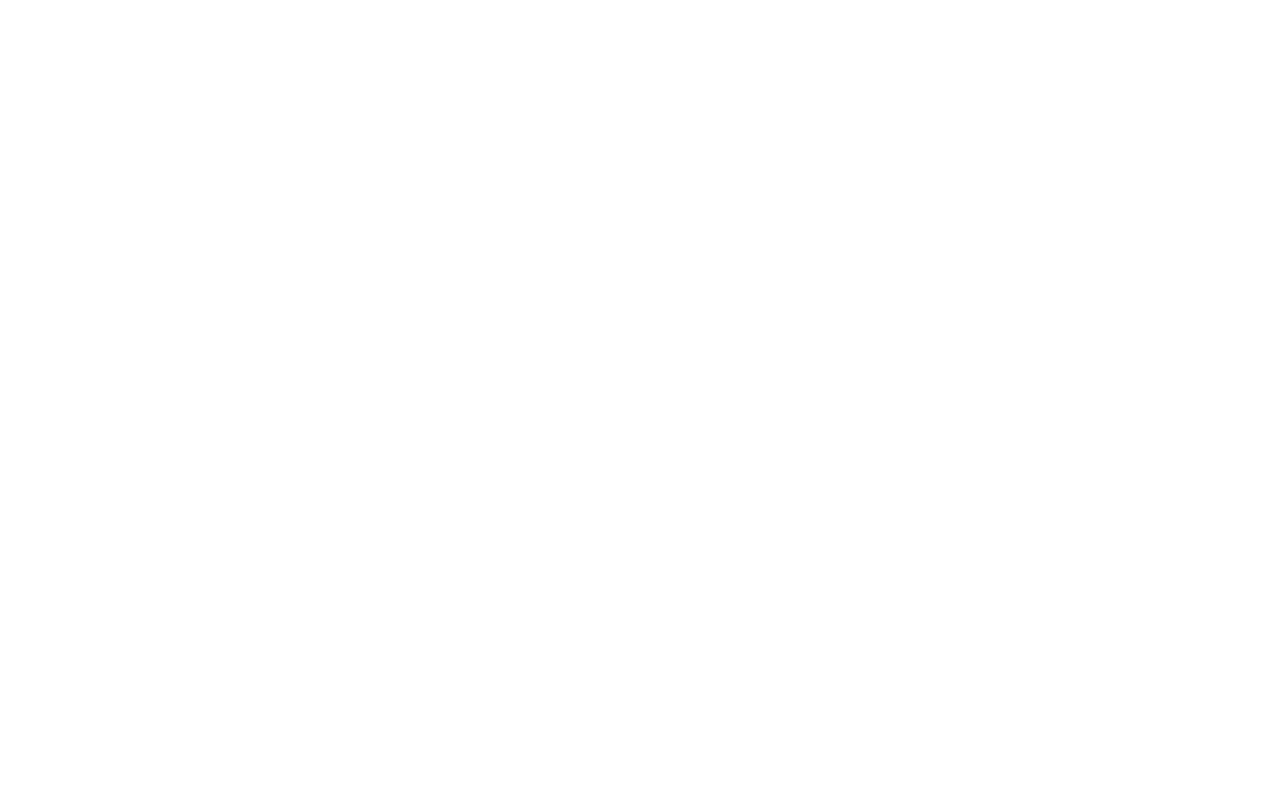
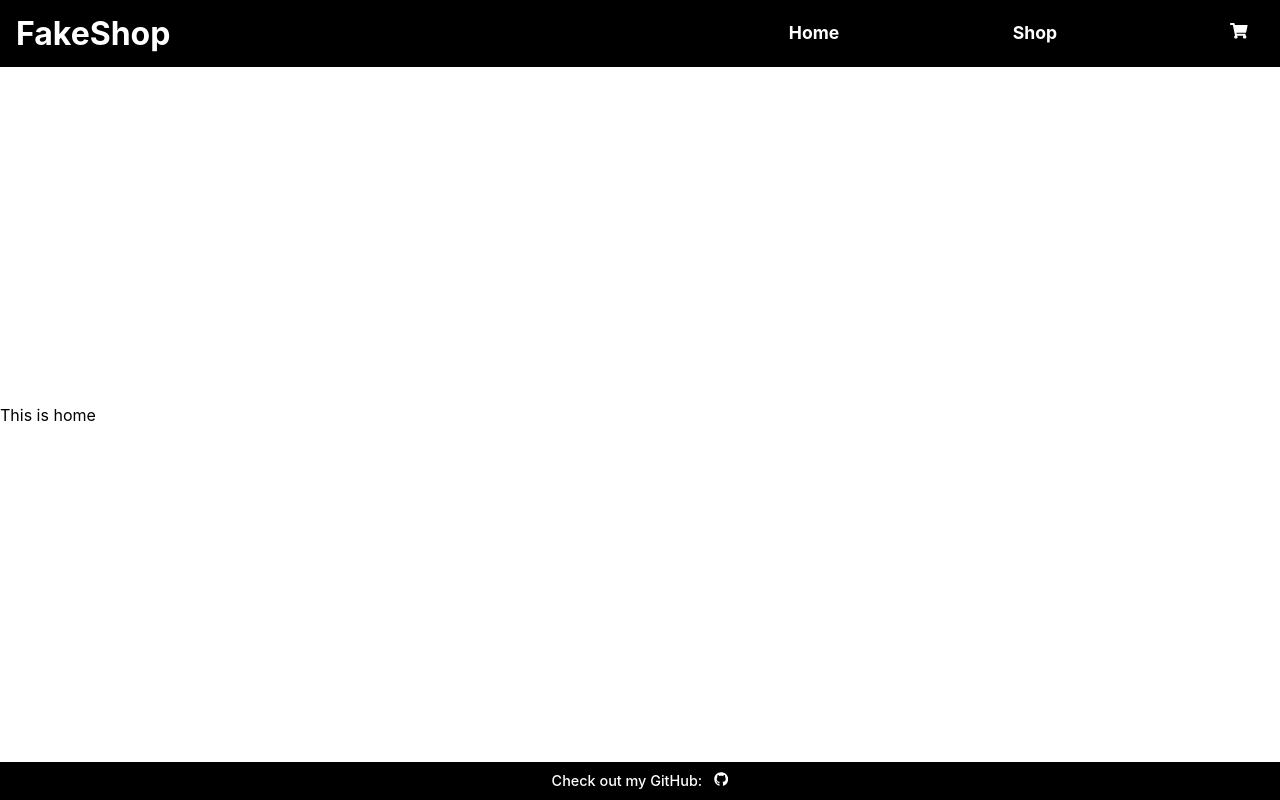
Before and after one commit to Mahyar-98/odin-shoppingCart, a React (Vite) app: page / in a window 1280 px wide. Before the commit this address had no page. Built offline with nearby package versions, Linux system fonts and the light colour scheme.

Commit message:
fixed routing bugs with the error page showing up when no name param was provided. Did some styling for the header and footer

```diff
--- a/src/Router.jsx
+++ b/src/Router.jsx
@@ -5,9 +5,13 @@
 const Router = () => {
   const router = createBrowserRouter([
     {
+      path: '/',
+      element: <AppLayout />,
+      errorElement: <ErrorPage />
+    },
+    {
       path: "/:name",
       element: <AppLayout />,
-      errorElement: <ErrorPage />,
     },
   ]);
 
--- a/src/components/AppLayout.jsx
+++ b/src/components/AppLayout.jsx
@@ -10,9 +10,6 @@
   const { name } = useParams();
   let content;
   switch (name) {
-    case "home":
-      content = <Home />;
-      break;
     case "shop":
       content = <Shop />;
       break;
@@ -29,7 +26,7 @@
   return (
     <div className="layout">
       <header>
-        <h1>Fake Shopping Website</h1>
+        <Link to='/home'><h1>FakeShop</h1></Link>
         <ul>
           <li>
             <Link to="/home">Home</Link>
--- a/src/components/ErrorPage.jsx
+++ b/src/components/ErrorPage.jsx
@@ -1,3 +1,5 @@
-const ErrorPage = () => {};
+const ErrorPage = () => {
+  return <p>Error! wrong url</p>;
+};
 
 export default ErrorPage;
--- a/src/components/Home.jsx
+++ b/src/components/Home.jsx
@@ -1,3 +1,5 @@
-const Home = () => {};
+const Home = () => {
+  return <p>This is home</p>;
+};
 
 export default Home;
--- a/src/index.css
+++ b/src/index.css
@@ -1,16 +1,6 @@
 :root {
   font-family: Inter, system-ui, Avenir, Helvetica, Arial, sans-serif;
   line-height: 1.5;
-  font-weight: 400;
-
-  color-scheme: light dark;
-  color: rgba(255, 255, 255, 0.87);
-  background-color: #242424;
-
-  font-synthesis: none;
-  text-rendering: optimizeLegibility;
-  -webkit-font-smoothing: antialiased;
-  -moz-osx-font-smoothing: grayscale;
 }
 
 * {
@@ -18,12 +8,7 @@
 }
 
 a {
-  font-weight: 500;
-  color: #646cff;
-  text-decoration: inherit;
-}
-a:hover {
-  color: #535bf2;
+  text-decoration: none;
 }
 
 body {
@@ -62,16 +47,3 @@
 button:focus-visible {
   outline: 4px auto -webkit-focus-ring-color;
 }
-
-@media (prefers-color-scheme: light) {
-  :root {
-    color: #213547;
-    background-color: #ffffff;
-  }
-  a:hover {
-    color: #747bff;
-  }
-  button {
-    background-color: #f9f9f9;
-  }
-}
--- a/src/styles/AppLayout.css
+++ b/src/styles/AppLayout.css
@@ -6,19 +6,48 @@
   justify-content: space-between;
 }
 
+.layout a {
+    color: white;
+}
+
 header {
   display: flex;
   justify-content: space-between;
-  background-color: aliceblue;
+  align-items: center;
+  background-color: black;
+  padding: 1em;
+  color: white;
+}
+
+header h1 {
+    font-size: 2rem;
+    margin: 0;
 }
 
 header ul {
+  width: 40%;
   display: flex;
+  justify-content: space-between;
   gap: 1rem;
   list-style: none;
+  margin: 0 1rem 0 0;
+  font-weight: 700;
+  font-size: 1.1rem;
 }
 
 footer {
   text-align: center;
-  background-color: aliceblue;
+  background-color: black;
+  color: white;
+  padding: .5em 0;
 }
+
+footer p {
+    font-weight: 500;
+    font-size: 0.9rem;
+    margin: 0;
+}
+
+footer a {
+  margin: 0 0 0 0.5rem;
+}
```
